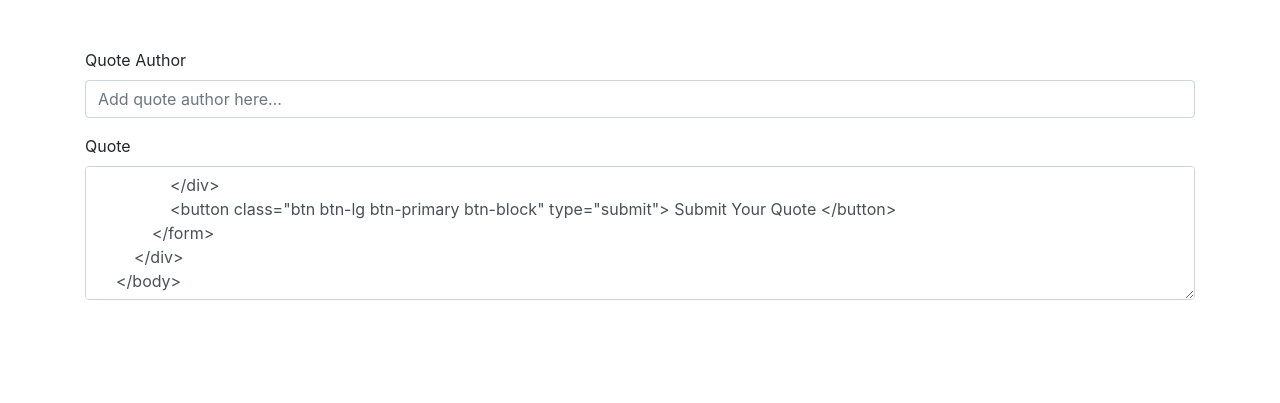
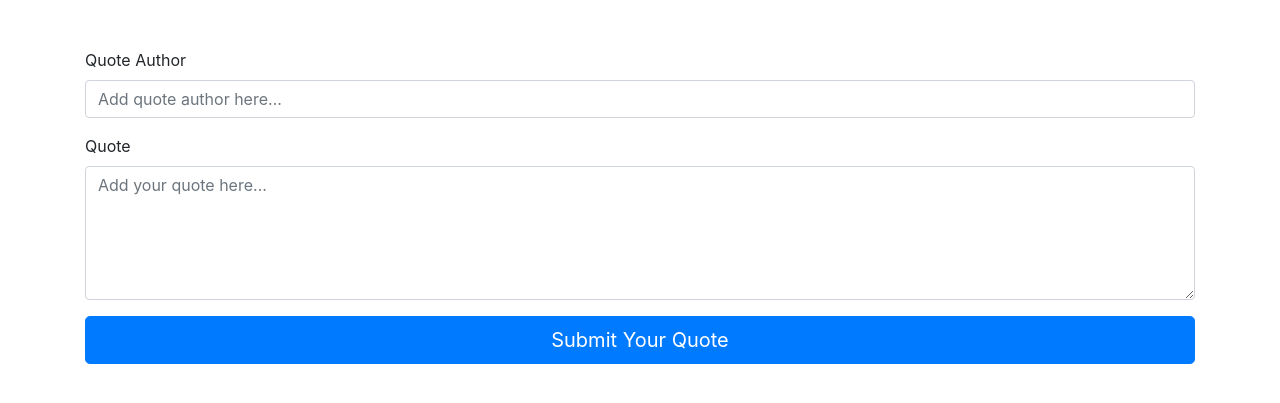
Before and after one commit to romulovieira777/Python_Developer, a Flask app: page /quotes in a window 1280 px wide. Shown: the top 403 px of the page. Run offline with Flask 2, Linux system fonts and the light colour scheme; some libraries are stand-ins or nearby versions.

Commit message:
Developing a Web App with Python + Flask + PostgreSQL

```diff
--- a/Section_10_Developing_a_Web_App_with_Python_Flask_PostgreSQL/fav-quotes/quotes.py
+++ b/Section_10_Developing_a_Web_App_with_Python_Flask_PostgreSQL/fav-quotes/quotes.py
@@ -1,13 +1,39 @@
-from flask import Flask, render_template
+from smtplib import quotedata
+from flask import Flask, render_template, request, redirect, url_for
+from flask_sqlalchemy import SQLAlchemy
 
 app = Flask(__name__)
 
 
+app.config['SQLALCHEMY_DATABASE_URI'] = 'postgresql+psycopg2://postgres:@localhost/quotes'
+app.config['SQLALCHEMY_TRACK_MODIFICATIONS'] = False
+#'postgresql://postgres:senha@localhost:5432'
+
+db = SQLAlchemy(app)
+
+class Favquotes(db.Model):
+    id = db.Column(db.Integer, primary_key=True)
+    author = db.Column(db.String(30))
+    quote = db.Column(db.String(2000))
+
+
 @app.route('/')
 def index():
-    return render_template('index.html')
+    result = Favquotes.query.all()
+    return render_template('index.html', result=result)
 
 
 @app.route('/quotes')
 def quotes():
     return render_template('quotes.html')
+
+
+@app.route('/process', methods=['POST'])
+def process():
+    author = request.form['author']
+    quote = request.form['quote']
+    quotedata = Favquotes(author=author, quote=quote)
+    db.session.add(quotedata)
+    db.session.commit
+
+    return redirect(url_for('index.html'))
--- a/Section_10_Developing_a_Web_App_with_Python_Flask_PostgreSQL/fav-quotes/templates/quotes.html
+++ b/Section_10_Developing_a_Web_App_with_Python_Flask_PostgreSQL/fav-quotes/templates/quotes.html
@@ -8,23 +8,29 @@
 
         <!-- Bootstrap core CSS -->
         <link rel="stylesheet" href="{{ url_for('static', filename='bootstrap.min.css') }}">
+
+
     </head>
 
     <body>
         <br>
         <br>
+
         <div class="container">
-            <form action="" method="post">
+
+            <form action="/process" method="post">
                 <div class="form-group">
                     <label for="author"> Quote Author </label>
-                    <input type="text" id="inputName" class="form-control" placeholder="Add quote author here...">
+                    <input type="text" id="inputName" name="author" class="form-control" placeholder="Add quote author here..."></input>
                 </div>
                 <div class="form-group">
                     <label for="quote"> Quote </label>
-                    <textarea class="form-control" rows="5" id="quote" placeholder="Add your quote here...">
+                    <textarea class="form-control" rows="5" id="quote" name="quote" placeholder="Add your quote here..."></textarea>
                 </div>
                 <button class="btn btn-lg btn-primary btn-block" type="submit"> Submit Your Quote </button>
             </form>
+
         </div>
+
     </body>
 </html>
```
Also changed, not shown: Section_10_Developing_a_Web_App_with_Python_Flask_PostgreSQL/fav-quotes/templates/index.html (+6 -4 lines).
